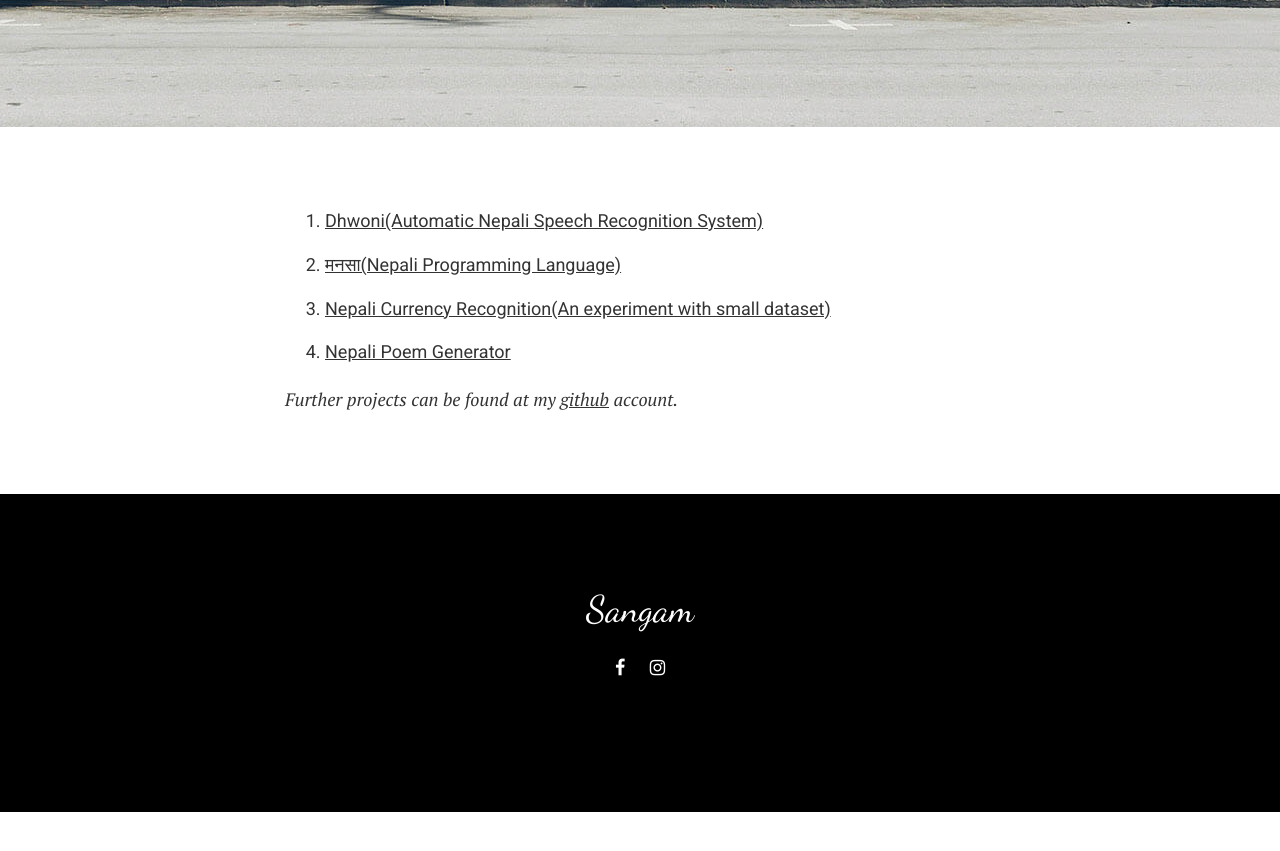
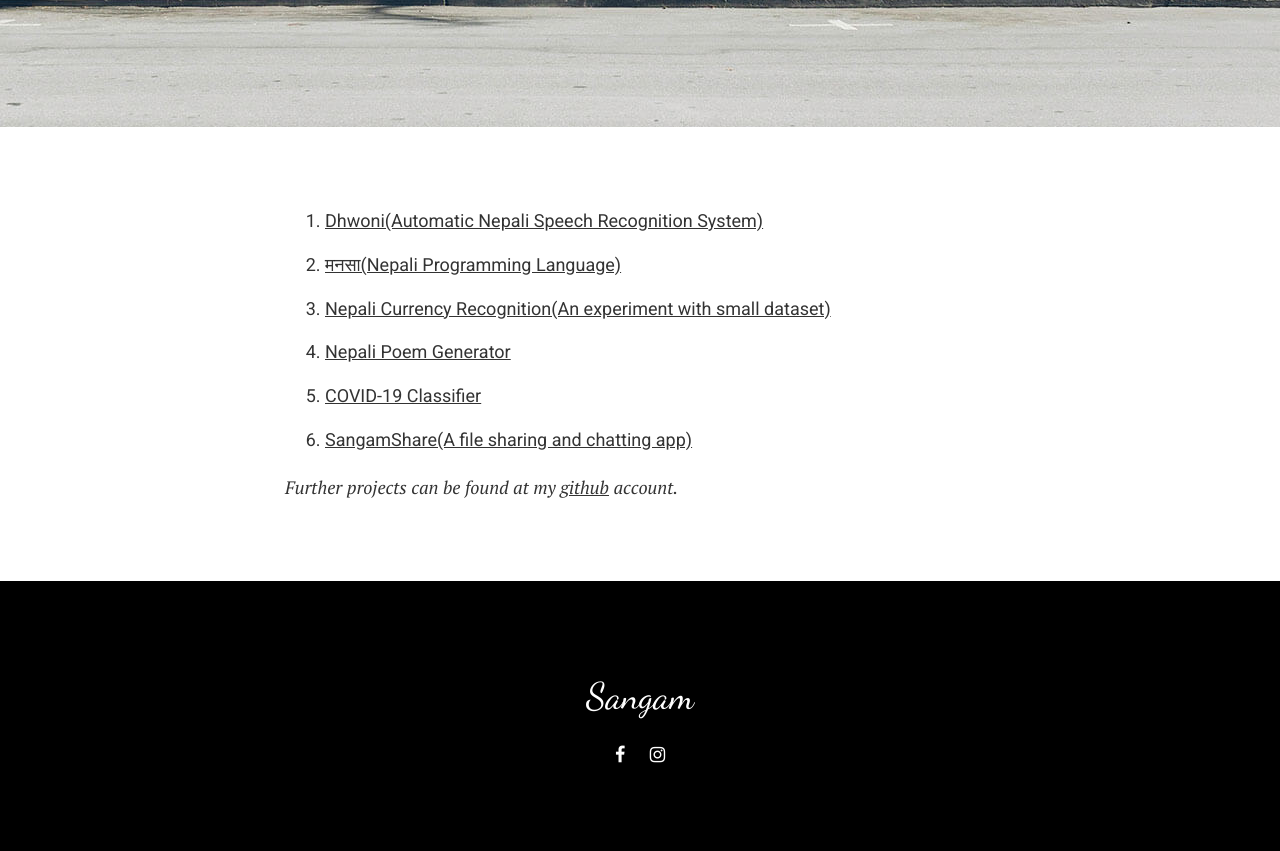
Before and after one commit to chinge55/chinge55.github.io, a Jekyll site: the page built from _pages/projects.md, in a window 1280 px wide and 900 px high, scrolled down 633 px. Shown: the top 851 px of the window. Built offline with Jekyll 4.4.1, drawn with Linux system fonts in a browser that asks for light colours; before the commit the page ends 1445 px from its top, so only the background shows below that.

Commit message:
Some projects added

```diff
--- a/_pages/projects.md
+++ b/_pages/projects.md
@@ -8,5 +8,7 @@ image: 14.jpg
 2. <a href = "https://mnsa.cc" target = "_blank">मनसा(Nepali Programming Language)</a>
 3. <a href = "https://github.com/chinge55/nepali-currency-recognition" target = "_blank">Nepali Currency Recognition(An experiment with small dataset)</a>
 4. <a href = "https://github.com/chinge55/Poem-Generator" target = "_blank">Nepali Poem Generator</a>
+5. <a href = "https://github.com/chinge55/covid19-classifier" target = "_blank">COVID-19 Classifier</a>
+6. <a href = "https://github.com/chinge55/SangamShare" target = "_blank">SangamShare(A file sharing and chatting app)</a>
 
 *Further projects can be found at my <a href = "https://github.com/chinge55">github</a> account.*
```
